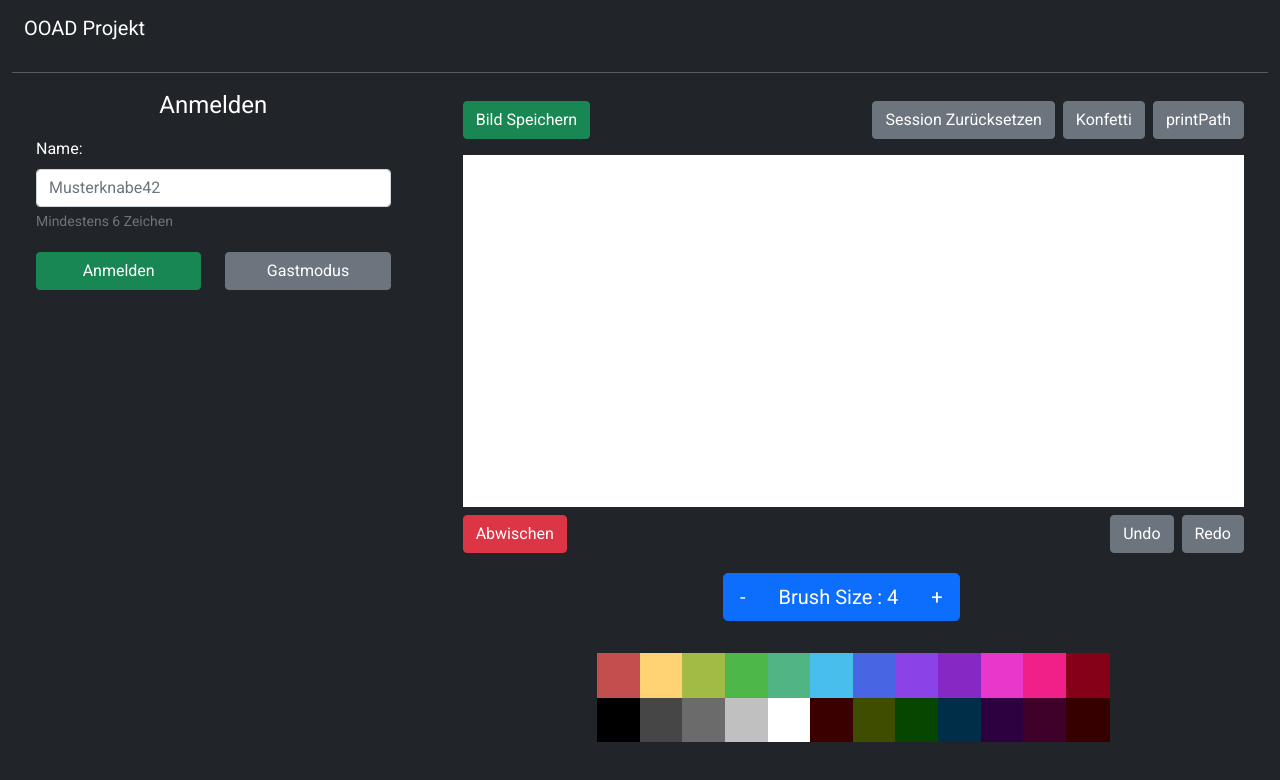
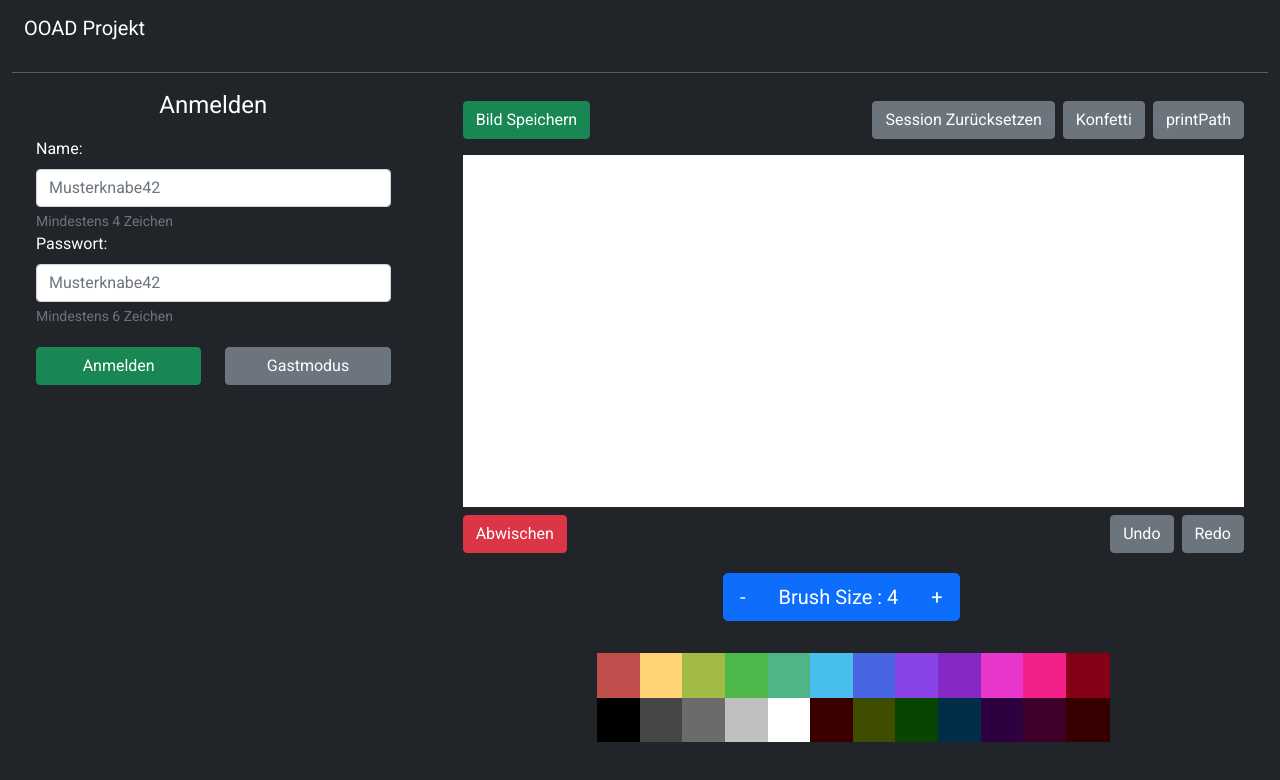
Before and after one commit to sheckla/AngularDrawApp_SocketsNetty, an Angular app: page / in a window 1280 px wide. Shown: the top 780 px of the page. Built offline with nearby package versions, Linux system fonts and the light colour scheme.

Commit message:
Login with password

```diff
--- a/src/app/components/home/home.component.html
+++ b/src/app/components/home/home.component.html
@@ -4,7 +4,14 @@
     <div>
       <label for="emailInput" class="form-label text-center">Name:</label>
       <input type="text" class="form-control" id="nameInput" aria-describedby="nameInputHelp" placeholder="Musterknabe42" #userName>
-      <div id="nameInputHelp" class="form-text">Mindestens 6 Zeichen</div>
+      <div id="nameInputHelp" class="form-text">Mindestens 4 Zeichen</div>
+    </div>
+  </div>
+  <div class="row">
+    <div>
+      <label for="passwordInput" class="form-label text-center">Passwort:</label>
+      <input type="text" class="form-control" id="nameInput" aria-describedby="nameInputHelp" placeholder="Musterknabe42" #password>
+      <div id="passwordInputHelp" class="form-text">Mindestens 6 Zeichen</div>
     </div>
   </div>
 
@@ -21,7 +28,7 @@
   </div>-->
   <div class="row mt-3">
     <div class="col pt-1 pb-1">
-      <button class="btn btn-success w-100" (click)="registerWithName(userName.value)"> Anmelden</button>
+      <button class="btn btn-success w-100" (click)="registerWithName(userName.value, password.value)"> Anmelden</button>
     </div>
     <div class="col pt-1 pb-1">
       <button class="btn btn-secondary float-end w-100" (click)="registerAsGuest()">Gastmodus</button>
--- a/src/app/components/home/home.component.ts
+++ b/src/app/components/home/home.component.ts
@@ -16,9 +16,11 @@ export class HomeComponent {
     this.userHandlerService.updateClientName("Gastnutzer" + Math.floor(Math.random() * 2500));
   }
 
-  registerWithName(userName) {
-    if (userName.length >= 6) {
+  registerWithName(userName, password) {
+    if (userName.length >= 4 && password.length >= 6) {
       this.userHandlerService.updateClientName(userName);
+    } else if (password.length < 6) {
+      this.errorDisplayMessage = "Passwort zu kurz";
     } else {
       this.errorDisplayMessage = "Name ist zu kurz";
     }
--- a/src/app/components/joinboard/joinboard.component.html
+++ b/src/app/components/joinboard/joinboard.component.html
@@ -19,7 +19,7 @@
       <div class="mt-3">
         <div class="input-group">
           <button class="btn btn-secondary form-control" style="text-align: left !important" (click)="copyRoomNameToClipboard()"><img class="img" src="../../../assets/img/sketching.png"/> {{HTMLRoomText}}</button>
-          <button class="btn btn-danger" (click)="disconnectFromRoom()"><img src="../../../assets/img/back.png" class="img"/> Raum verlassen</button>
+          <button class="btn btn-danger" (click)="disconnectFromRoom()"><img src="../../../assets/img/back.png" class="img"/> verlassen</button>
         </div>
       </div>
     </div>
```
